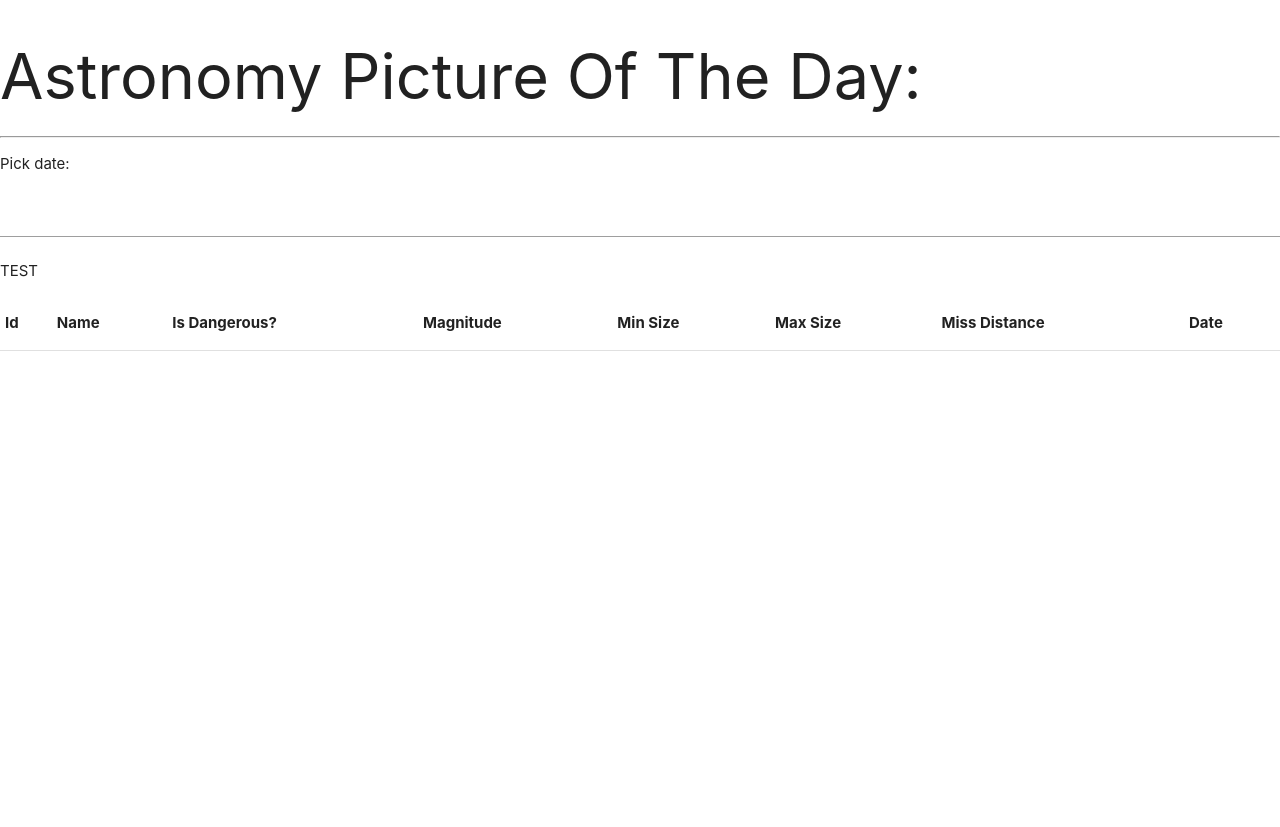
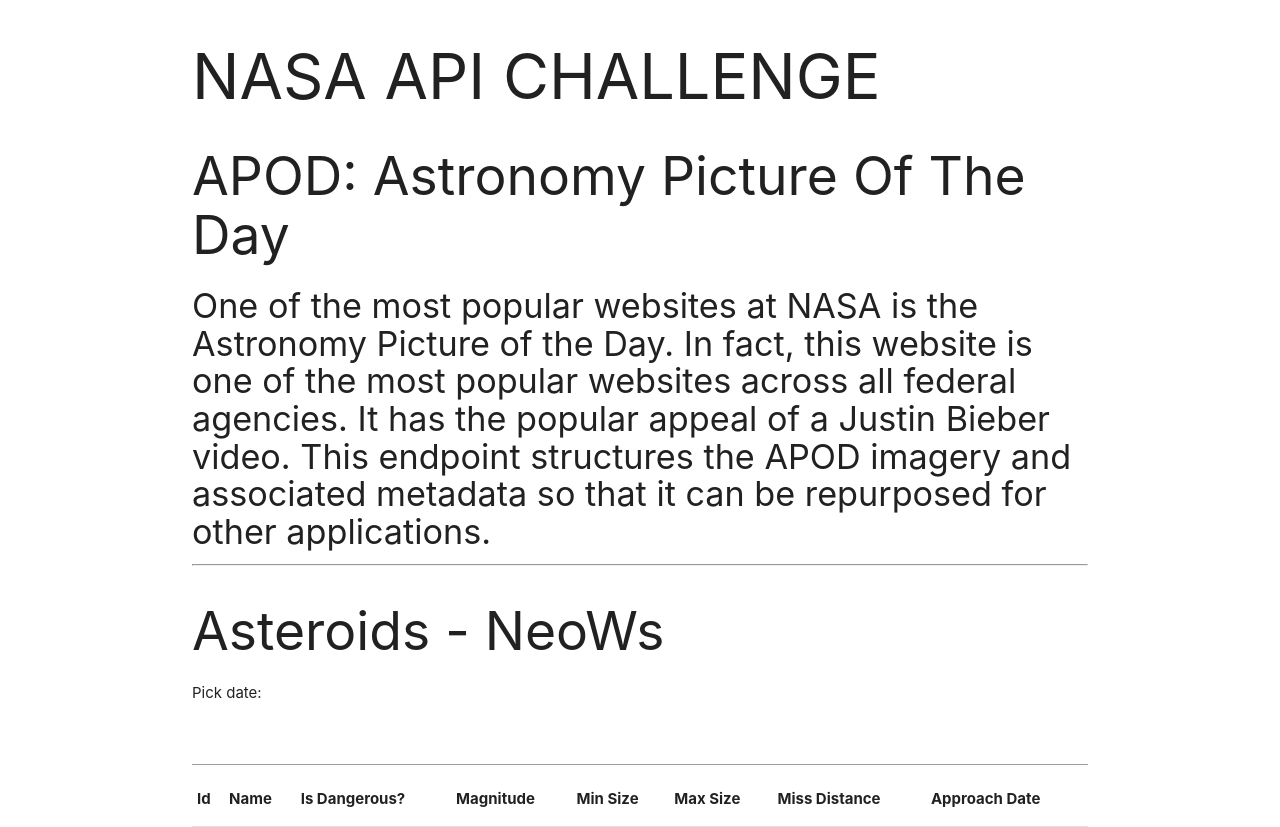
Before and after one commit to quackness/nasa-api, a website: page index.html in a window 1280 px wide. Before the commit the page ends 800 px from the top, so only its background shows below. Drawn offline with nearby package versions, Linux system fonts and the light colour scheme; no server answers.

Commit message:
add content and container class from materialize

```diff
--- a/index.html
+++ b/index.html
@@ -11,15 +11,20 @@
 </head>
 
 <body>
-  <h1>Astronomy Picture Of The Day:</h1>
+  <div class="container">
+    <h1>NASA API CHALLENGE</h1>
+    <h2>APOD: Astronomy Picture Of The Day</h2>
+    <h4>One of the most popular websites at NASA is the Astronomy Picture of the Day. In fact, this website is one of
+      the most popular websites across all federal agencies. It has the popular appeal of a Justin Bieber video. This
+      endpoint structures the APOD imagery and associated metadata so that it can be repurposed for other applications.
+    </h4>
     <div id="nasa">
-
     </div>
     <hr />
+    <h2>Asteroids - NeoWs</h2>
     <section id="astroids">
       <p>Pick date:</p>
       <input type="text" class="datepicker" id="start">
-    <p>TEST</p>
       <table class="stripped">
         <thead>
           <tr>
@@ -30,17 +35,15 @@
             <th>Min Size</th>
             <th>Max Size</th>
             <th>Miss Distance</th>
-          <th>Date</th>
+            <th>Approach Date</th>
           </tr>
         </thead>
-
         <tbody id="astro-feed">
-
         </tbody>
       </table>
 
     </section>
-
+  </div>
 </body>
 
 </html>
```
Lines whose indentation alone changed are shown as unchanged.
